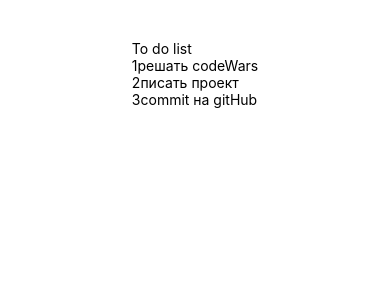
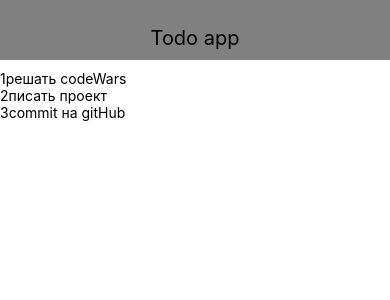
Before and after one commit to EvtushevskayaSveta/ToDo, a React Native app: screen / in a window 390 px wide. Shown: the top 300 px of the page. Built offline with nearby package versions, Linux system fonts and the light colour scheme.

Commit message:
add Navbar

```diff
--- a/App.js
+++ b/App.js
@@ -1,23 +1,19 @@
 import React from 'react';
 import {SafeAreaView, StyleSheet, Text} from 'react-native';
 import TodoList from './to_do/TodoList';
+import Navbar from './to_do/Navbar';
 
 const App = () => {
   return (
     <SafeAreaView style={styles.container}>
-      <Text>To do list</Text>
+      <Navbar title="Todo app" />
       <TodoList />
     </SafeAreaView>
   );
 };
 
 const styles = StyleSheet.create({
-  container: {
-    paddingTop: 40,
-    windth: 600,
-    marginLeft: 'auto',
-    marginRight: 'auto',
-  },
+  container: {},
 });
 
 export default App;
--- /dev/null
+++ b/to_do/Navbar.js
@@ -0,0 +1,24 @@
+import React from 'react';
+import {Text, View, StyleSheet} from 'react-native';
+const Navbar = props => {
+  return (
+    <View style={styles.navbar}>
+      <Text style={styles.text}>{props.title}</Text>
+    </View>
+  );
+};
+const styles = StyleSheet.create({
+  navbar: {
+    height: 60,
+    alignItems: 'center',
+    justifyContent: 'flex-end',
+    backgroundColor: '#808080',
+    paddingBottom: 10,
+    marginBottom: 10,
+  },
+  text: {
+    fontSize: 20,
+    color: 'while',
+  },
+});
+export default Navbar;
```
